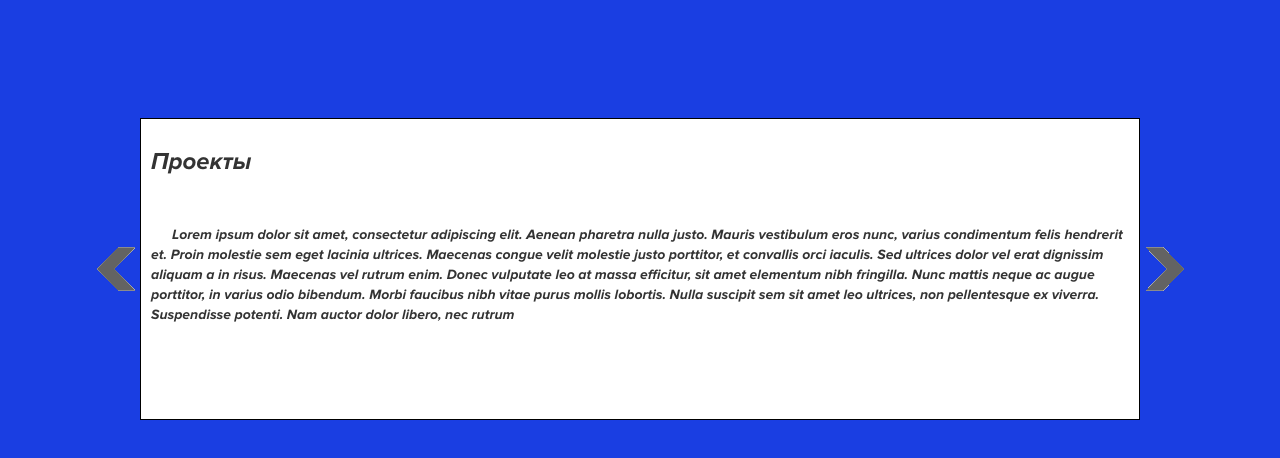
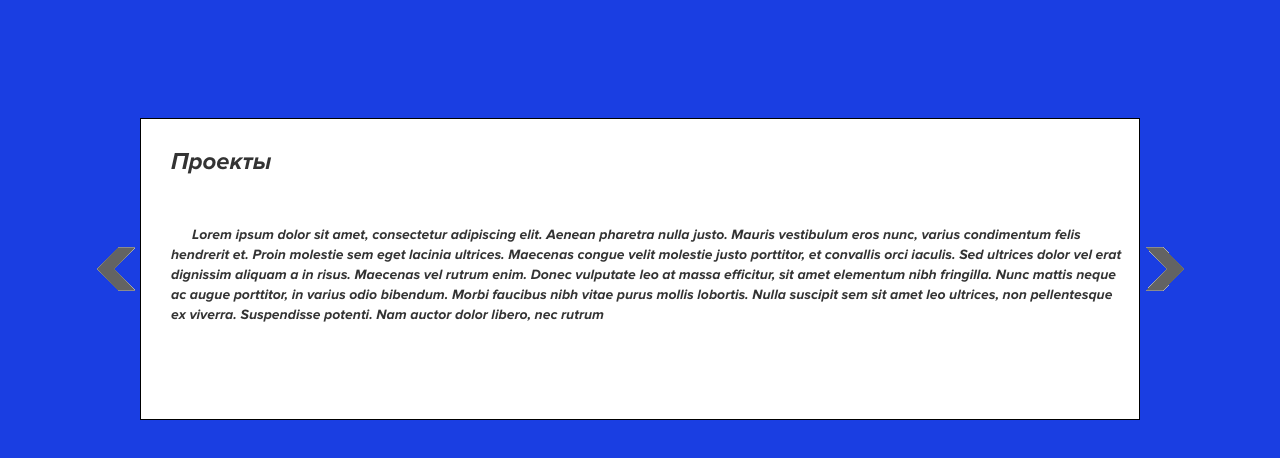
Before and after one commit to devzhen/devzhen.github.io, a plain HTML site: page carousel/index.html in a window 1280 px wide. Shown: the part 84-542 px from the top of the page. Drawn offline with Linux system fonts and the light colour scheme.

Commit message:
modified

```diff
--- a/carousel/css/style.css
+++ b/carousel/css/style.css
@@ -126,10 +126,11 @@ nav {
 
 .dg-slide {
     /*border: 1px solid black;*/
+    border-right: 1px solid black;
     width: 1000px;
     height: 300px;
     display: inline-block;
-    padding: 10px;
+    padding: 10px 10px 10px 30px;
     cursor: pointer;
     font-size: 14px;
     background-color: white;
```
